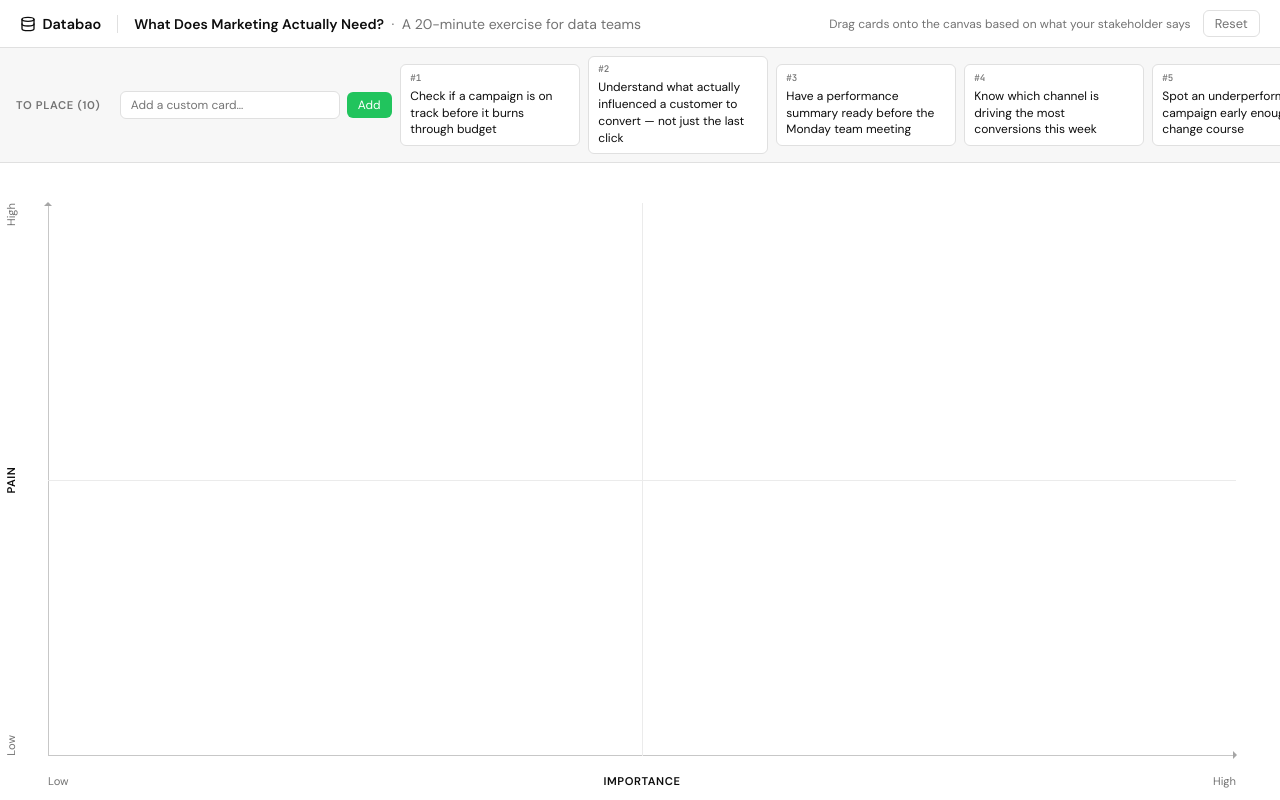
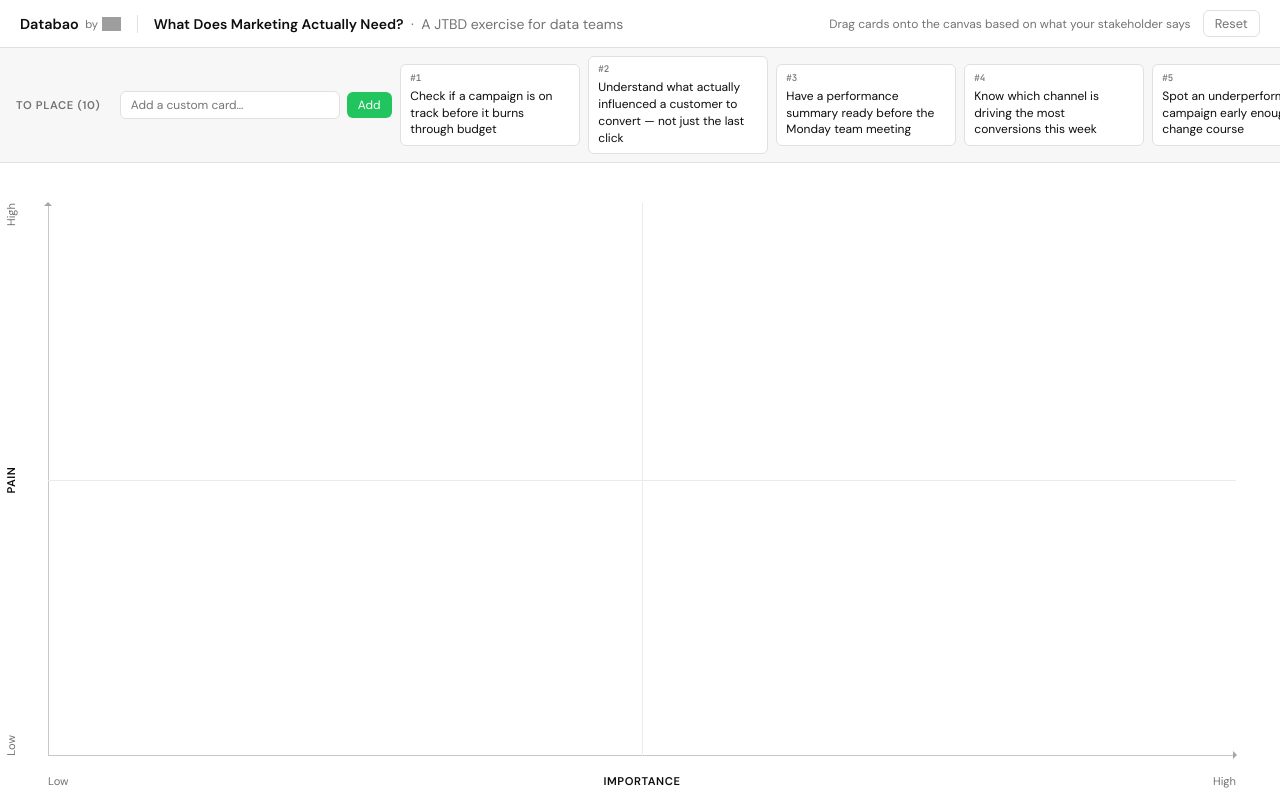
Before and after one commit to shilili-cloud/databao-tools, a plain HTML site: page index.html in a window 1280 px wide. Drawn offline with Linux system fonts and the light colour scheme; grey boxes are pictures that could not be loaded.

Commit message:
Update logo to JetBrains branding and fix subtitle

```diff
--- a/index.html
+++ b/index.html
@@ -408,14 +408,12 @@
 <nav>
   <div class="nav-left">
     <a href="https://databao.app" class="nav-logo" target="_blank">
-      <svg viewBox="0 0 24 24" fill="none" stroke="currentColor" stroke-width="2" stroke-linecap="round" stroke-linejoin="round">
-        <ellipse cx="12" cy="5" rx="9" ry="3"/>
-        <path d="M21 12c0 1.66-4 3-9 3s-9-1.34-9-3"/>
-        <path d="M3 5v14c0 1.66 4 3 9 3s9-1.34 9-3V5"/>
-      </svg>
       Databao
+      <span style="font-size:0.7rem;font-weight:400;color:var(--muted-fg);display:flex;align-items:center;gap:0.25rem;">
+        by <img src="https://resources.jetbrains.com/storage/products/company/brand/logos/jetbrains.png" alt="JetBrains" style="height:14px;width:auto;" />
+      </span>
     </a>
-    <span class="nav-title"><strong>What Does Marketing Actually Need?</strong> &nbsp;·&nbsp; A 20-minute exercise for data teams</span>
+    <span class="nav-title"><strong>What Does Marketing Actually Need?</strong> &nbsp;·&nbsp; A JTBD exercise for data teams</span>
   </div>
   <div class="nav-right">
     <span class="nav-hint">Drag cards onto the canvas based on what your stakeholder says</span>
```
